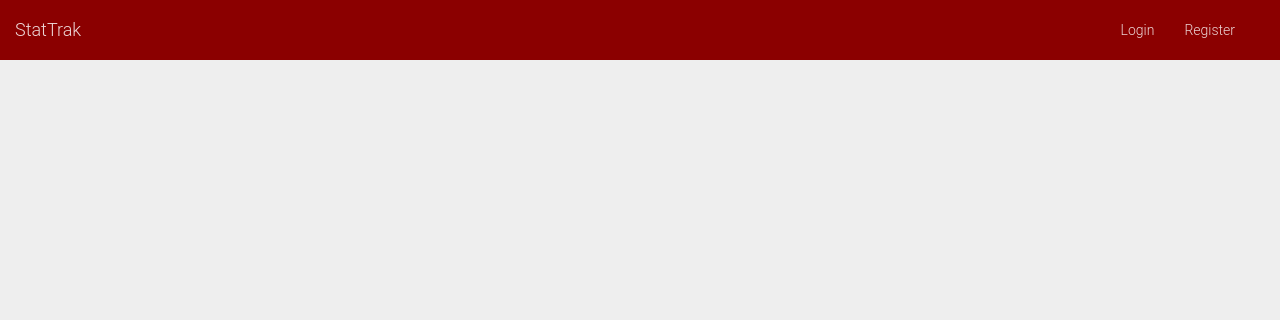
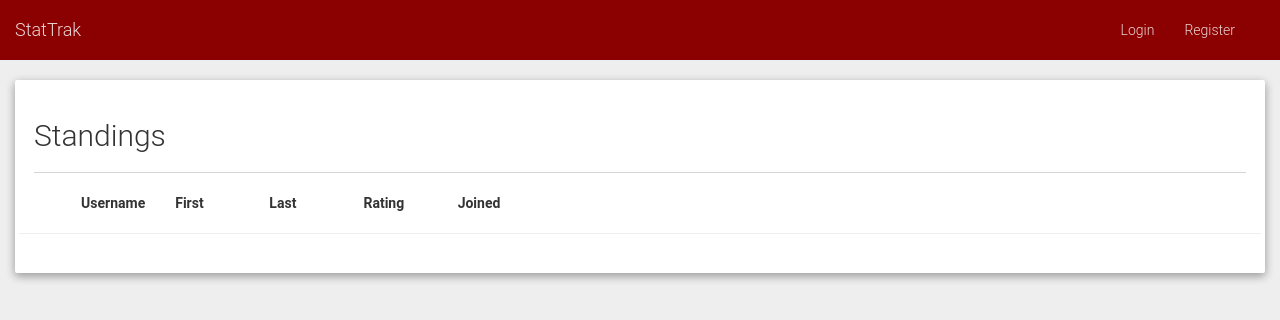
Before and after one commit to mmercedes/stattrak, a Django app: page / in a window 1280 px wide. Shown: the top 320 px of the page. Run offline with Django 3.2, Linux system fonts and the light colour scheme; lists and menus that the app fills with data are empty; some libraries are stand-ins or nearby versions.

Commit message:
completed ability for admin to set others as admin

```diff
--- a/project/authentication/serializers.py
+++ b/project/authentication/serializers.py
@@ -13,7 +13,7 @@ class AccountSerializer(serializers.ModelSerializer):
                   'first_name', 'last_name', 'bio', 'password', 'phone',
                   'pic', 'rating', 'is_admin', 'confirm_password')
 
-        read_only_fields = ('created_at', 'rating', 'is_admin')
+        read_only_fields = ('created_at', 'rating')
 
         def create(self, validated_data):
             return Account.objects.create(**validated_data)
@@ -26,6 +26,7 @@ class AccountSerializer(serializers.ModelSerializer):
             instance.pic = validated_data.get('pic', instance.pic)
             instance.phone = validated_data.get('phone', instance.phone)
             instance.sendReport = validated_data.get('sendReport', instance.sendReport)
+            instance.is_admin = validated_data.get('is_admin', instance.is_admin)
             instance.save()
 
             password = validated_data.get('password', None)
--- a/project/authentication/views.py
+++ b/project/authentication/views.py
@@ -26,7 +26,7 @@ class AccountViewSet(viewsets.ModelViewSet):
         if self.request.method == 'POST':
             return (permissions.AllowAny(),)
 
-        return (permissions.IsAuthenticated(), IsAccountOwner(),)
+        return (permissions.IsAuthenticated(),)
 
     def create(self, request):
         serializer = self.serializer_class(data=request.data)
--- a/project/static/css/styles.css
+++ b/project/static/css/styles.css
@@ -1,3 +1,7 @@
 #navbar {
     background-color: #8B0000;
 }
+
+#profileInfo {
+    margin-left:20px;
+}
--- a/project/static/js/profiles/controllers/profile-list.controller.js
+++ b/project/static/js/profiles/controllers/profile-list.controller.js
@@ -15,10 +15,6 @@
         function activate() {
             var authenticatedAccount = Authentication.getAuthenticatedAccount();
             // Redirect if not logged in
-            if (!authenticatedAccount) {
-                $location.url('/');
-                Snackbar.error('You are not authorized to view this page.');
-            }
             Profile.list().then(profileSuccess, profileError);
 
             function profileSuccess(data, status, headers, config) {
--- a/project/static/js/profiles/controllers/profile.controller.js
+++ b/project/static/js/profiles/controllers/profile.controller.js
@@ -5,16 +5,23 @@
         .module('stattrak.profiles.controllers')
         .controller('ProfileController', ProfileController);
 
-    ProfileController.$inject = ['$location', '$routeParams', 'Profile'];
+    ProfileController.$inject = ['$location', '$routeParams', 'Profile', 'Snackbar', 'Authentication'];
 
-    function ProfileController($location, $routeParams, Profile) {
+    function ProfileController($location, $routeParams, Profile, Snackbar, Authentication) {
         var vm = this;
 
         vm.profile = undefined;
+        vm.makeAdmin = makeAdmin;
         activate();
 
         function activate() {
             var username = $routeParams.username.substr(0);
+
+            if(!Authentication.isAuthenticated()){
+                $location.url('/');
+                Snackbar.error('You must be logged in to view this page.');
+            }
+            vm.user = Authentication.getAuthenticatedAccount();
 
             Profile.get(username).then(profileSuccess, profileError);
 
@@ -24,9 +31,21 @@
 
             function profileError(data, status, headers, config) {
                 $location.url('/');
-                console.error('User does not exist.');
+                Snackbar.error('User does not exist.');
             }
 
         }
+
+        function makeAdmin() {
+            vm.profile.is_admin = true;
+            Profile.update(vm.profile).then(adminSuccess, adminError);
+
+            function adminSuccess(data, status, headers, config) {
+                Snackbar.show('Success');
+            }
+            function adminError(data, status, headers, config) {
+                Snackbar.show('An error occured.');
+            }
+        }
     }
 })();
--- a/project/static/js/profiles/services/profile.service.js
+++ b/project/static/js/profiles/services/profile.service.js
@@ -33,5 +33,6 @@
         function list() {
             return $http.get('/api/v1/accounts/');
         }
+
     }
 })();
--- a/project/static/js/stattrak.routes.js
+++ b/project/static/js/stattrak.routes.js
@@ -8,6 +8,11 @@
     config.$inject = ['$routeProvider'];
 
     function config($routeProvider) {
+        var userRoute = {
+            controller: 'ProfileListController',
+            controllerAs: 'vm',
+            templateUrl: '/static/templates/profile-list.html'
+        }
         $routeProvider.when('/register', {
             controller: 'RegisterController',
             controllerAs: 'vm',
@@ -16,11 +21,8 @@
             controller: 'LoginController',
             controllerAs: 'vm',
             templateUrl: '/static/templates/login.html'
-        }).when('/users', {
-            controller: 'ProfileListController',
-            controllerAs: 'vm',
-            templateUrl: '/static/templates/profile-list.html'
-        }).when('/:username', {
+        }).when('/standings', userRoute)
+          .when('/:username', {
             controller: 'ProfileController',
             controllerAs: 'vm',
             templateUrl: '/static/templates/profile.html'
@@ -28,6 +30,6 @@
             controller: 'ProfileSettingsController',
             controllerAs: 'vm',
             templateUrl: '/static/templates/profile-settings.html'
-        }).otherwise('/');
+        }).otherwise('/standings', userRoute);
     }
 })();
--- a/project/static/templates/profile-list.html
+++ b/project/static/templates/profile-list.html
@@ -1,5 +1,5 @@
 <div class="jumbotron">
-<h2>All Players</h2>
+<h2>Standings</h2>
   <hr>
   <div class="row">
     <table class="table-responsive">
@@ -9,17 +9,19 @@
           <th class="col-xs-2">Username</th>
           <th class="col-xs-2">First</th>
           <th class="col-xs-2">Last</th>
-          <th class="col-xs-2">Phone</th>
+          <th class="col-xs-2">Rating</th>
+          <th class="col-xs-2">Joined</th>
           <th class="col-xs-1"></th>
         </tr>
       </thead>
       <tbody>
         <tr ng-repeat="u in vm.users" ng-class-odd="'alt'">
-          <td class="col-xs-1"><img title="{{ u.username }}" alt="sorry" src="{{ u.pic }}" class="img-thumbnail img-responsive img-circle"></td>
+          <td class="col-xs-1"><img style="min-height:50px;height:50px;" title="{{ u.username }}" alt="sorry" src="{{ u.pic }}" class="img-thumbnail img-responsive img-circle"></td>
           <td class="col-xs-2 strong"><a href="/{{ u.username }}"><strong>{{ u.username}}</strong></a></td>
           <td class="col-xs-2">{{ u.first_name }}</td>
           <td class="col-xs-2">{{ u.last_name }}</td>
-          <td class="col-xs-2">{{u.phone}}</td>
+          <td class="col-xs-2">{{ u.rating }}</td>
+          <td class="col-xs-2">{{ u.created_at | date : 'shortDate' }}</td>
         </tr>
       </tbody>
     </table>
```
Also changed, not shown: project/static/templates/profile.html (+22 -8 lines).
